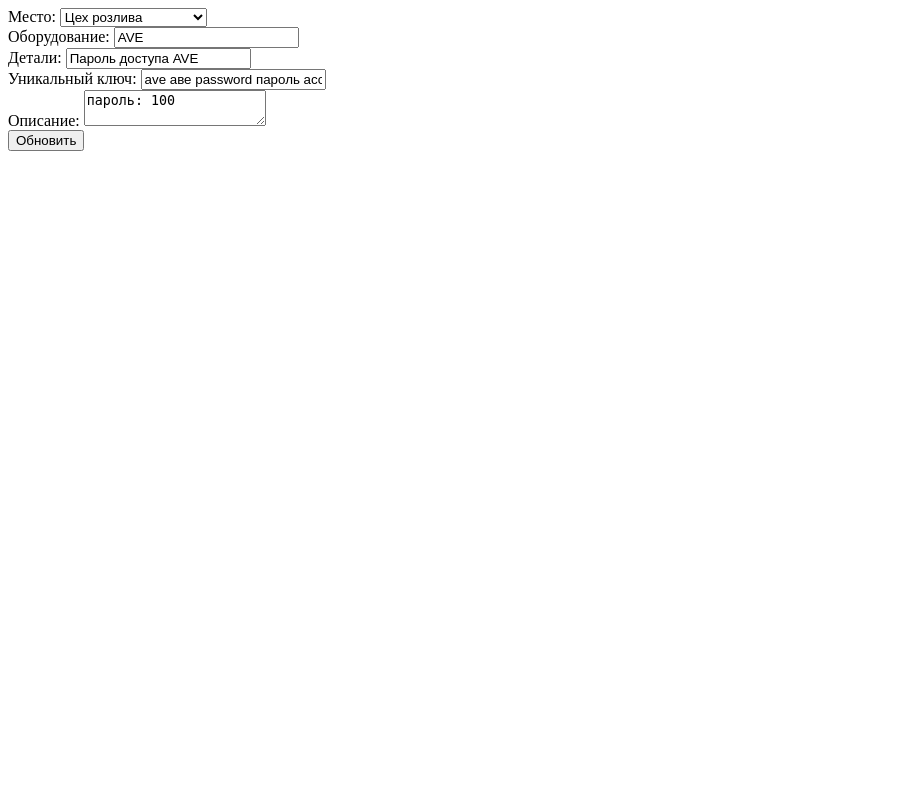
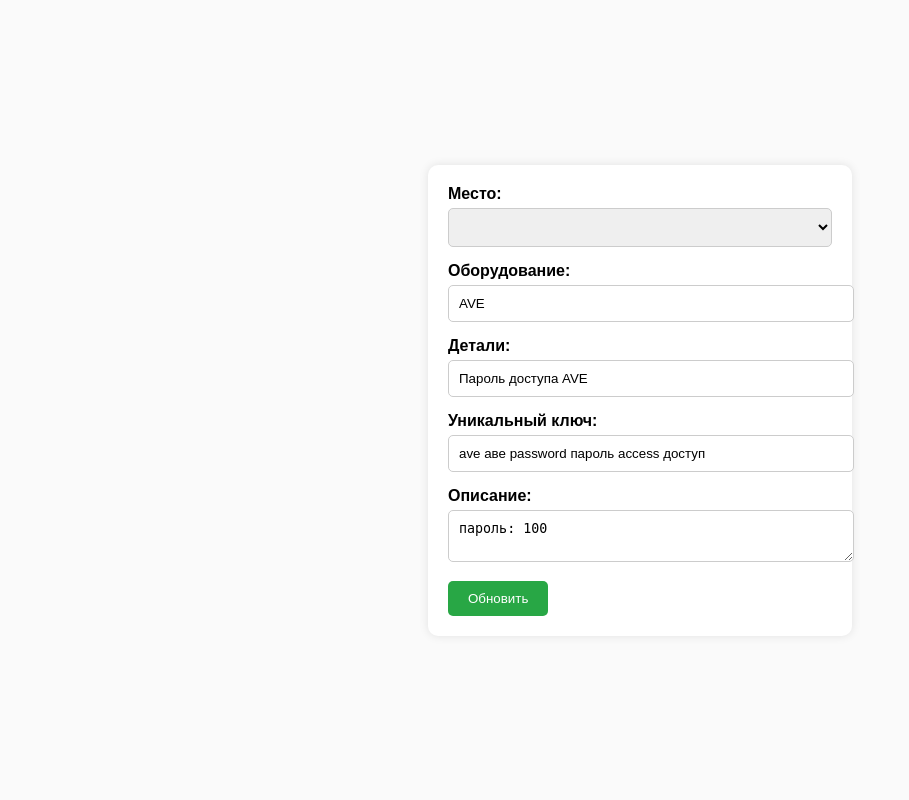
Before and after one commit to Militarus/botSPA, a Flask app: page /edit/2 in a window 1280 px wide. Shown: the whole page, without its empty margins (0-909 px from the left). Run offline with Flask 3, Linux system fonts and the light colour scheme; data comes from the database, SQL or seed files in the repository; lists and menus that the app fills with data are empty.

Commit message:
html's has been updated

```diff
--- a/templates/edit_record.html
+++ b/templates/edit_record.html
@@ -1,30 +1,84 @@
 <!DOCTYPE html>
-<html lang="en">
+<html lang="ru">
 <head>
     <meta charset="UTF-8">
-    <title>Редактирование записи</title>
+    <meta name="viewport" content="width=device-width, initial-scale=1.0">
+    <title>Редактирование записи оборудования</title>
+    <style>
+        body {
+            font-family: 'Arial', sans-serif;
+            background-color: #fafafa;
+            margin: 0;
+            padding: 0;
+            display: flex;
+            justify-content: center;
+            align-items: center;
+            min-height: 100vh;
+        }
+
+        form {
+            width: 30%;
+            max-width: 400px;
+            background-color: white;
+            padding: 20px;
+            border-radius: 10px;
+            box-shadow: 0 0 10px rgba(0,0,0,0.1);
+        }
+
+        label {
+            display: block;
+            margin-bottom: 5px;
+            font-weight: bold;
+        }
+
+        select,
+        input[type="text"],
+        textarea {
+            width: 100%;
+            padding: 10px;
+            margin-bottom: 15px;
+            border: 1px solid #ccc;
+            border-radius: 5px;
+        }
+
+        button {
+            background-color: #28A745;
+            color: white;
+            padding: 10px 20px;
+            border: none;
+            border-radius: 5px;
+            cursor: pointer;
+            transition: background-color 0.3s ease;
+        }
+
+        button:hover {
+            background-color: #218838;
+        }
+    </style>
 </head>
 <body>
     <form method="post">
-        Место:
-        <select name="place">
-            <<option value="Общий"{% if record.place == 'Общий' %} selected{% endif %}>Общий</option>
-            <<option value="Цех розлива"{% if record.place == 'Цех розлива' %} selected{% endif %}>Цех розлива</option>
-            <<option value="Аппаратный цех"{% if record.place == 'Аппаратный цех' %} selected{% endif %}>Аппаратный цех</option>
-            <<option value="Цех УПиС"{% if record.place == 'Цех УПиС' %} selected{% endif %}>Цех УПиС</option>
-            <<option value="Творожный цех"{% if record.place == 'Творожный цех' %} selected{% endif %}>Творожный цех</option>
-            <<option value="Маслоцех"{% if record.place == 'Маслоцех' %} selected{% endif %}>Маслоцех</option>
-            <<option value="6 отметка"{% if record.place == '6 отметка' %} selected{% endif %}>6 отметка</option>
-            <<option value="Компрессорный цех"{% if record.place == 'Компрессорный цех' %} selected{% endif %}>Компрессорный цех</option>
-            <<option value="Котельная"{% if record.place == 'Котельная' %} selected{% endif %}>Котельная</option>
-            <<option value="Цех мороженого"{% if record.place == 'Цех мороженого' %} selected{% endif %}>Цех мороженого</option>
-            <<option value="Лаборатория"{% if record.place == 'Лаборатория' %} selected{% endif %}>Лаборатория</option>
+        <label for="place">Место:</label>
+        <select id="place" name="place">
+            {% for place in places %}
+                <option value="{{ place }}" {% if record.place == place %}selected{% endif %}>
+                    {{ place }}
+                </option>
+            {% endfor %}
         </select><br>
 
-        Оборудование: <input type="text" name="equipment" value="{{ record.equipment }}"><br>
-        Детали: <input type="text" name="part" value="{{ record.part }}"><br>
-        Уникальный ключ: <input type="text" name="key" value="{{ record.key }}"><br>
-        Описание: <textarea name="description">{{ record.description }}</textarea><br>
+        <label for="equipment">Оборудование:</label>
+        <input type="text" id="equipment" name="equipment" value="{{ record.equipment }}"><br>
+
+        <label for="part">Детали:</label>
+        <input type="text" id="part" name="part" value="{{ record.part }}"><br>
+
+        <label for="key">Уникальный ключ:</label>
+        <input type="text" id="key" name="key" value="{{ record.key }}"><br>
+
+        <label for="description">Описание:</label>
+        <textarea id="description" name="description">{{ record.description }}</textarea><br>
+
         <button type="submit">Обновить</button>
     </form>
 </body>
```
Also changed, not shown: templates/add_record.html (+68 -10 lines), templates/index.html (+47 -5 lines), templates/view_records.html (+65 -6 lines).
